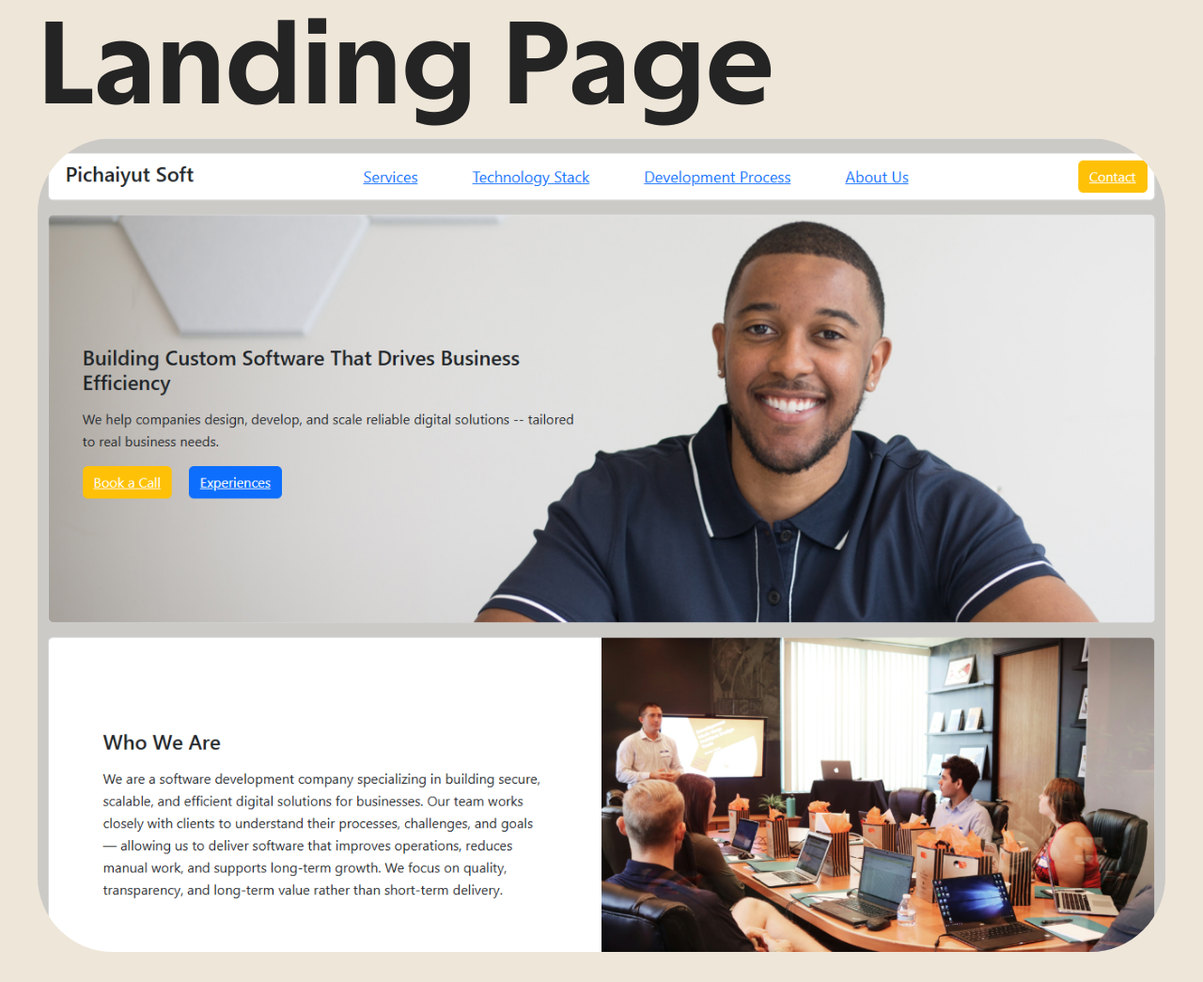
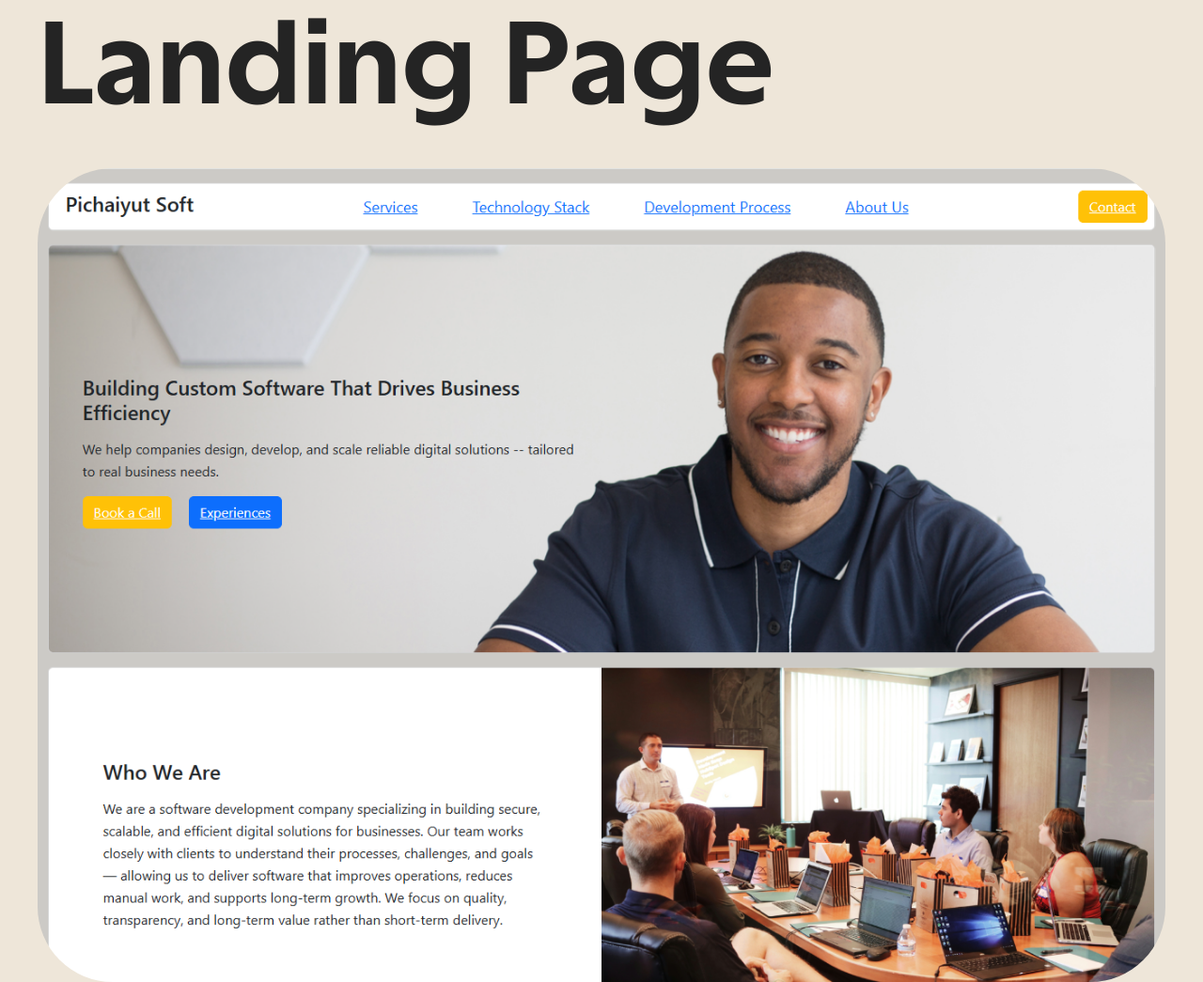
Before and after one commit to gangdave3-maker/dave-port, a website: page index.html in a window 1280 px wide. Shown: the part 2741-3786 px from the top of the page at 94% size. Drawn offline with nearby package versions, Linux system fonts and the light colour scheme; files that its build step writes are made by us from their sources.

Commit message:
arrange layout

```diff
--- a/index.html
+++ b/index.html
@@ -74,6 +74,7 @@
 
             <div class="product-item pt-20 md:pt-40" id="landingPage">
                 <p class="flex flex-col text-4xl md:flex-row md:text-9xl font-bold min-w-0!">Landing Page</p>
+                <div class="mt-5">
                     <a href="https://dave-soft.pages.dev/">
                         <img
                             src="/public/images/dave-soft1300.png"
@@ -82,6 +83,8 @@
                             alt="Landing Page"
                         >
                     </a>
+                </div>
+
             </div>
 
             <div class="product-item flex flex-col pt-20 md:pt-40 items-center gap-6">
```
Lines whose indentation alone changed are shown as unchanged.
